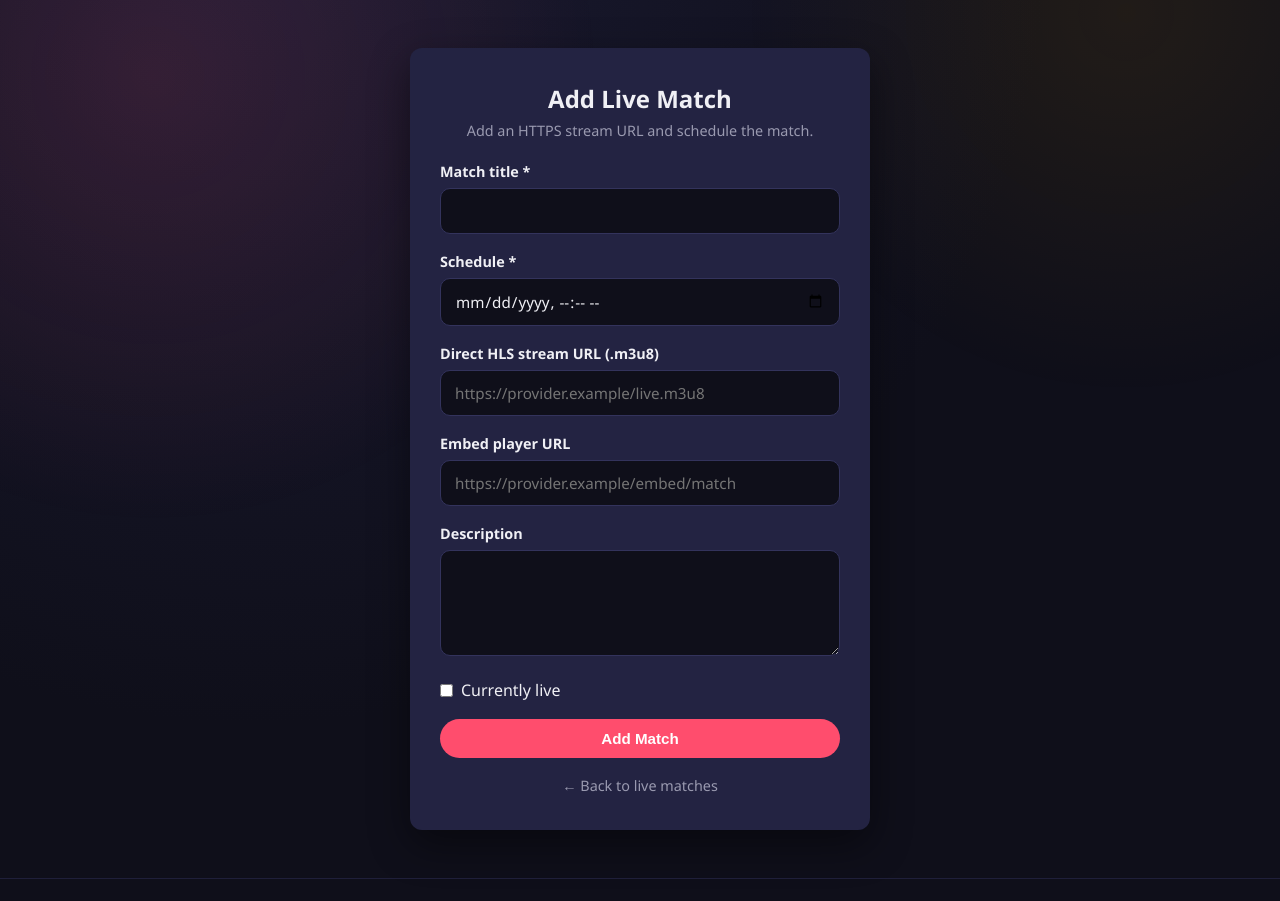
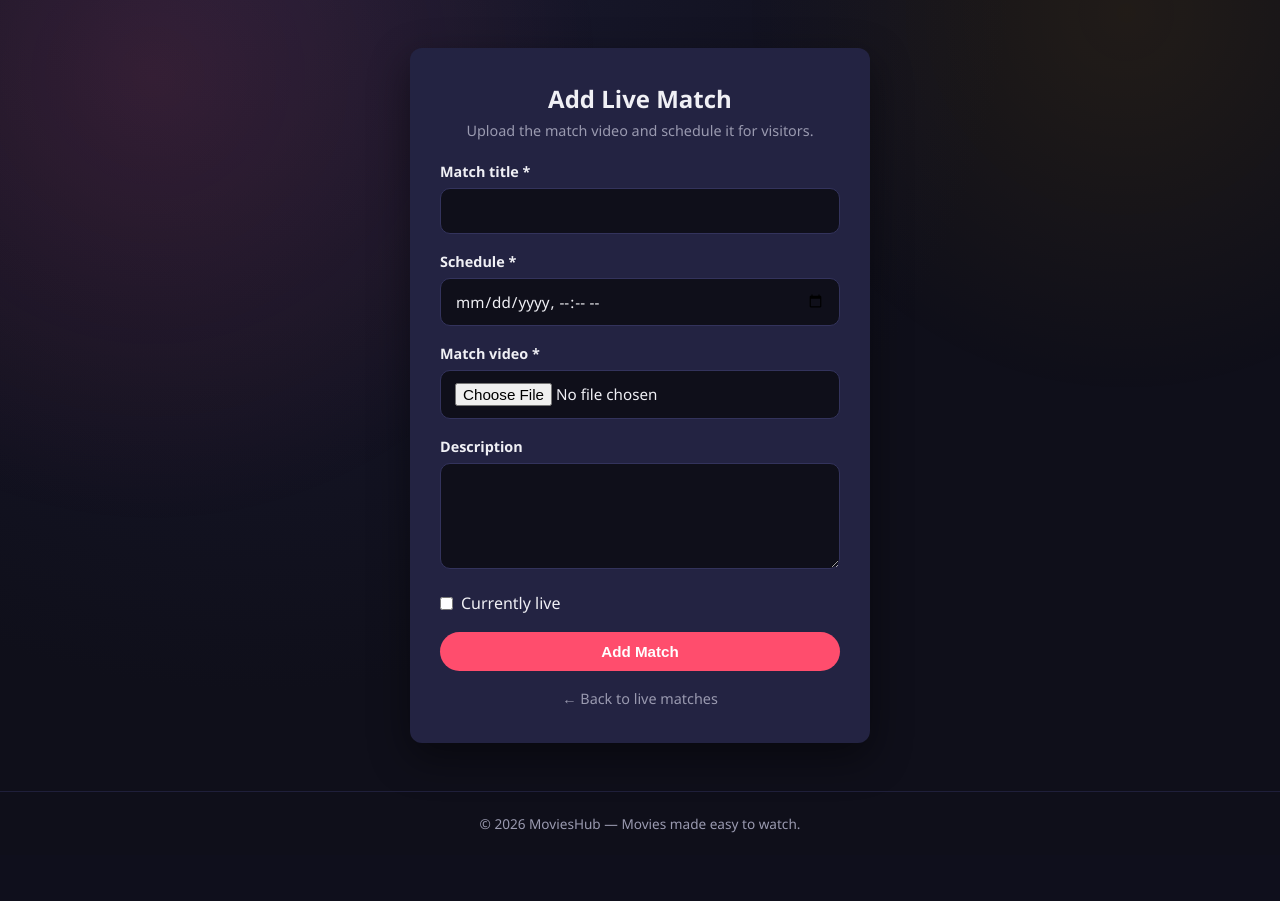
Before and after one commit to BYISHIMO-NGOGA-Blaise/movies, a Flask app: page /live/manage in a window 1280 px wide. Shown: the part 67-968 px from the top of the page. After the commit the page ends 900 px from the top, so only its background shows below. Run offline with Flask 3, Linux system fonts and the light colour scheme; the visitor is signed in with stand-in values (Sample User, id 1); data that the repository does not hold is empty.

Commit message:
Upload live match videos directly
Co-authored-by: Copilot <223556219+Copilot@users.noreply.github.com>

```diff
--- a/app.py
+++ b/app.py
@@ -77,7 +77,7 @@ def save_catalog_manifest():
         "FROM songs ORDER BY id"
     ).fetchall()
     live_matches = conn.execute(
-        "SELECT title, description, stream_url, embed_url, scheduled_at, is_live, created_at "
+        "SELECT title, description, video_file, stream_url, embed_url, scheduled_at, is_live, created_at "
         "FROM live_matches ORDER BY id"
     ).fetchall()
     conn.close()
@@ -160,13 +160,19 @@ def restore_catalog_manifest():
         key = (match.get("title", ""), match.get("scheduled_at", ""))
         if key in existing_live:
             continue
+        video_file = match.get("video_file", "")
+        if video_file and not os.path.isfile(
+            os.path.join(UPLOAD_DIR, os.path.basename(video_file))
+        ):
+            continue
         conn.execute(
             "INSERT INTO live_matches "
-            "(title, description, stream_url, embed_url, scheduled_at, is_live, created_at) "
-            "VALUES (?, ?, ?, ?, ?, ?, ?)",
+            "(title, description, video_file, stream_url, embed_url, scheduled_at, is_live, created_at) "
+            "VALUES (?, ?, ?, ?, ?, ?, ?, ?)",
             (
                 match.get("title", ""),
                 match.get("description", ""),
+                video_file,
                 match.get("stream_url", ""),
                 match.get("embed_url", ""),
                 match.get("scheduled_at", ""),
@@ -221,6 +227,7 @@ def init_db():
             id INTEGER PRIMARY KEY AUTOINCREMENT,
             title TEXT NOT NULL,
             description TEXT NOT NULL DEFAULT '',
+            video_file TEXT NOT NULL DEFAULT '',
             stream_url TEXT NOT NULL DEFAULT '',
             embed_url TEXT NOT NULL DEFAULT '',
             scheduled_at TEXT NOT NULL,
@@ -229,6 +236,13 @@ def init_db():
         );
         """
     )
+    live_columns = {
+        row["name"] for row in conn.execute("PRAGMA table_info(live_matches)")
+    }
+    if "video_file" not in live_columns:
+        conn.execute(
+            "ALTER TABLE live_matches ADD COLUMN video_file TEXT NOT NULL DEFAULT ''"
+        )
     conn.executescript(
         """
         CREATE INDEX IF NOT EXISTS idx_movies_category_created
@@ -532,26 +546,32 @@ def manage_live_match():
         validate_csrf()
         title = request.form.get("title", "").strip()
         description = request.form.get("description", "").strip()
-        stream_url = request.form.get("stream_url", "").strip()
-        embed_url = request.form.get("embed_url", "").strip()
+        video = request.files.get("video")
         scheduled_at = request.form.get("scheduled_at", "").strip()
         is_live = 1 if request.form.get("is_live") == "1" else 0
         if not title or not scheduled_at:
             flash("Enter a match title and schedule date.", "error")
             return redirect(url_for("manage_live_match"))
-        if not valid_stream_url(stream_url) or not valid_stream_url(embed_url):
-            flash("Stream URLs must be valid http or https URLs.", "error")
+        if not video or not video.filename:
+            flash("Choose a match video file.", "error")
             return redirect(url_for("manage_live_match"))
-        if not stream_url and not embed_url:
-            flash("Add at least one stream URL.", "error")
+        if not allowed_file(video.filename, ALLOWED_VIDEO_EXTENSIONS):
+            flash("Choose a supported video file.", "error")
             return redirect(url_for("manage_live_match"))
+
+        video_name = unique_upload_name(video.filename)
+        video_path = os.path.join(UPLOAD_DIR, video_name)
+        temp_path = f"{video_path}.uploading"
+        with open(temp_path, "wb") as output:
+            shutil.copyfileobj(video.stream, output, length=1024 * 1024)
+        os.replace(temp_path, video_path)
 
         conn = get_db()
         conn.execute(
             "INSERT INTO live_matches "
-            "(title, description, stream_url, embed_url, scheduled_at, is_live, created_at) "
-            "VALUES (?, ?, ?, ?, ?, ?, ?)",
-            (title, description, stream_url, embed_url, scheduled_at, is_live, datetime.now().isoformat()),
+            "(title, description, video_file, stream_url, embed_url, scheduled_at, is_live, created_at) "
+            "VALUES (?, ?, ?, '', '', ?, ?, ?)",
+            (title, description, video_name, scheduled_at, is_live, datetime.now().isoformat()),
         )
         conn.commit()
         conn.close()
@@ -566,12 +586,19 @@ def manage_live_match():
 def delete_live_match(match_id):
     validate_csrf()
     conn = get_db()
+    match = conn.execute(
+        "SELECT video_file FROM live_matches WHERE id = ?", (match_id,)
+    ).fetchone()
     result = conn.execute("DELETE FROM live_matches WHERE id = ?", (match_id,))
     conn.commit()
     conn.close()
     if result.rowcount == 0:
         abort(404)
     save_catalog_manifest()
+    if match and match["video_file"]:
+        video_path = os.path.join(UPLOAD_DIR, match["video_file"])
+        if os.path.isfile(video_path):
+            os.remove(video_path)
     flash("Live match deleted.", "info")
     return redirect(url_for("live_matches"))
 
--- a/templates/live.html
+++ b/templates/live.html
@@ -17,7 +17,7 @@
         <h2>{{ match['title'] }}</h2>
         <p>{{ match['description'] or 'Live match stream.' }}</p>
         <time datetime="{{ match['scheduled_at'] }}">{{ match['scheduled_at'] }}</time>
-        {% if match['stream_url'] or match['embed_url'] %}
+        {% if match['video_file'] or match['stream_url'] or match['embed_url'] %}
         <a class="btn btn-primary" href="{{ url_for('live_match', match_id=match['id']) }}">Watch Match</a>
         {% endif %}
         {% if is_owner %}
--- a/templates/manage_live.html
+++ b/templates/manage_live.html
@@ -4,8 +4,8 @@
 {% block content %}
 <section class="auth-card">
     <h1>Add Live Match</h1>
-    <p class="auth-note">Add an HTTPS stream URL and schedule the match.</p>
-    <form method="post" action="{{ url_for('manage_live_match') }}" class="form">
+    <p class="auth-note">Upload the match video and schedule it for visitors.</p>
+    <form method="post" action="{{ url_for('manage_live_match') }}" class="form" enctype="multipart/form-data">
         <input type="hidden" name="csrf_token" value="{{ csrf_token }}">
         <div class="field">
             <label for="title">Match title *</label>
@@ -16,12 +16,8 @@
             <input type="datetime-local" id="scheduled_at" name="scheduled_at" required>
         </div>
         <div class="field">
-            <label for="stream_url">Direct HLS stream URL (.m3u8)</label>
-            <input type="url" id="stream_url" name="stream_url" placeholder="https://provider.example/live.m3u8">
-        </div>
-        <div class="field">
-            <label for="embed_url">Embed player URL</label>
-            <input type="url" id="embed_url" name="embed_url" placeholder="https://provider.example/embed/match">
+            <label for="video">Match video *</label>
+            <input type="file" id="video" name="video" accept="video/*" required>
         </div>
         <div class="field">
             <label for="description">Description</label>
```
Also changed, not shown: templates/live_match.html (+5 -9 lines), test_app.py (+6 -5 lines).
